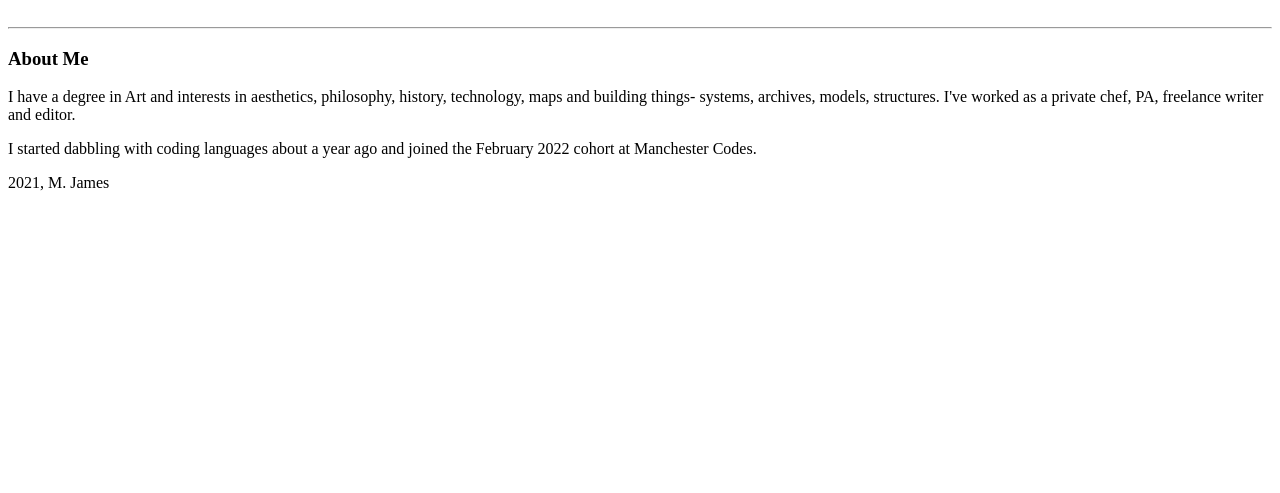
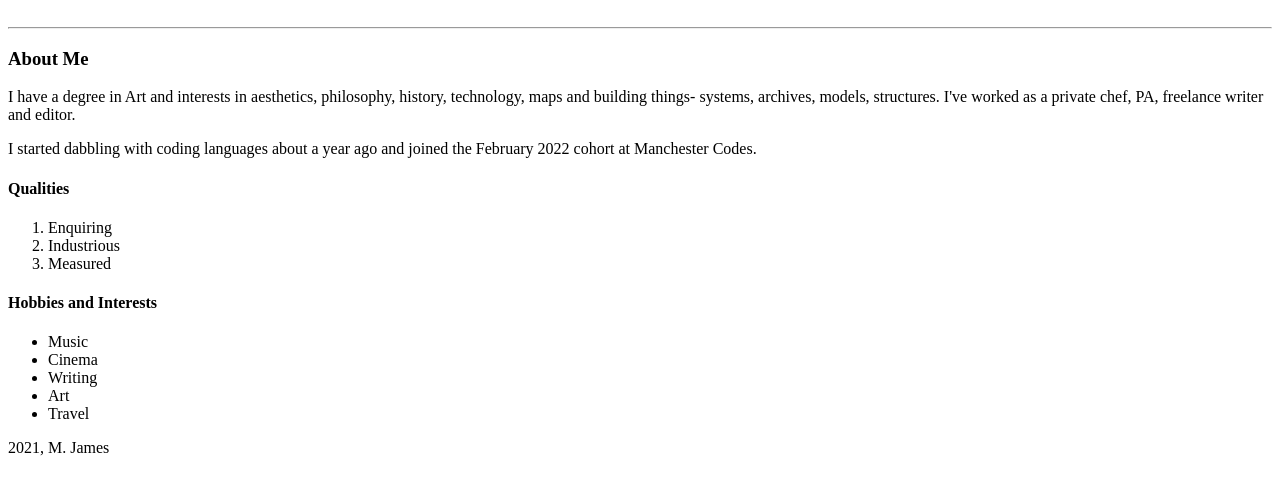
Before and after one commit to Maisienjames/portfolio, a plain HTML site: page index.html in a window 1280 px wide. Shown: the part 79-572 px from the top of the page. Drawn offline with Linux system fonts and the light colour scheme.

Commit message:
Amended index again

```diff
--- a/index.html
+++ b/index.html
@@ -12,6 +12,21 @@
     <h3>About Me</h3>
     <p>I have a degree in Art and interests in aesthetics, philosophy, history, technology, maps and building things- systems, archives, models, structures. I've worked as a private chef, PA, freelance writer and editor.</p>
     <p>I started dabbling with coding languages about a year ago and joined the February 2022 cohort at Manchester Codes.</p>
+    <h4>Qualities</h4>
+    <ol>
+        <li>Enquiring</li>
+        <li>Industrious</li>
+        <li>Measured</li>
+    </ol>
+    <h4>Hobbies and Interests</h4>
+    <ul>
+        <li>Music</li>
+        <li>Cinema</li>
+        <li>Writing</li>
+        <li>Art</li>
+        <li>Travel</li>
+    </ul>
+
 </main>
 <footer>2021, M. James</footer>
 </body>
```
